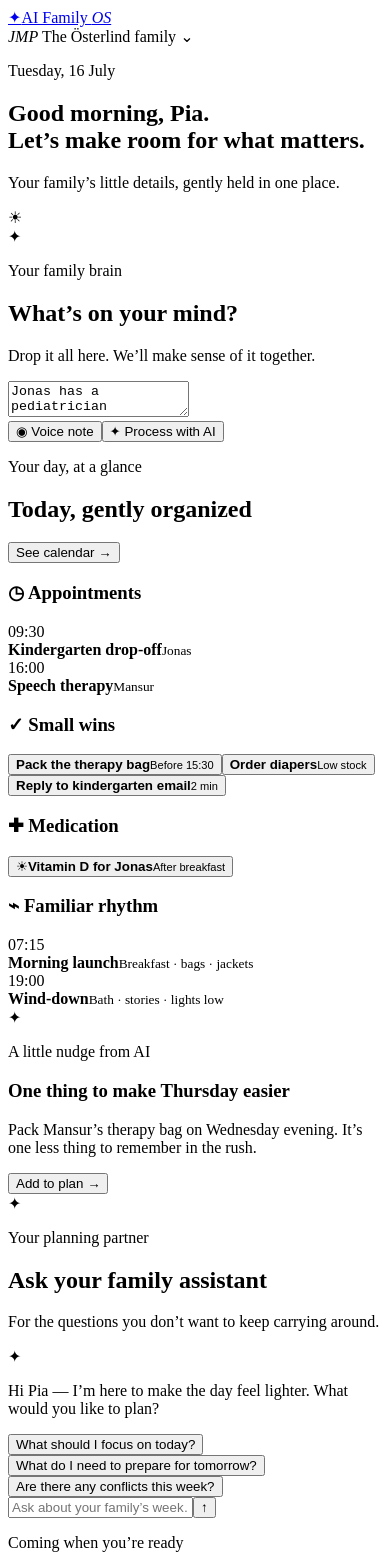
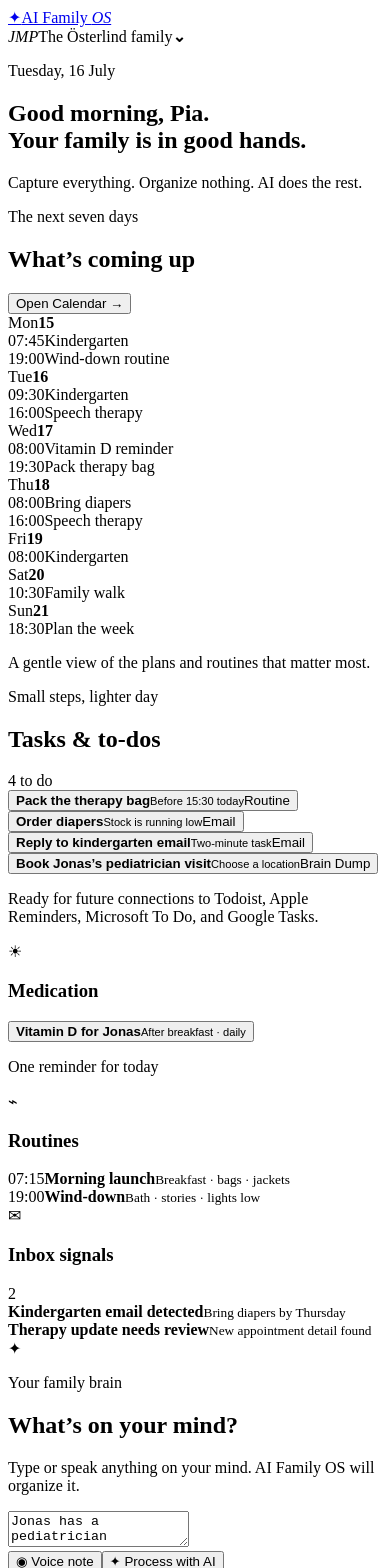
Before and after one commit to piaoesterlind/ai-family-os, a React (Vite) app: page / in a window 390 px wide. Shown: the top 1568 px of the page. Built offline with nearby package versions, Linux system fonts and the light colour scheme; the HTML template or start-up script is replaced by a standard one.

Commit message:
Improve mobile-first family dashboard

```diff
--- a/src/App.jsx
+++ b/src/App.jsx
@@ -2,64 +2,48 @@ import { useState } from 'react'
 
 const initialDump = `Jonas has a pediatrician appointment next Tuesday at 10. Remind me to bring diapers to kindergarten on Thursday. Mansur has speech therapy every Thursday afternoon. Jonas needs Vitamin D after breakfast. We should pack the therapy bag the night before.`
 
+const week = [
+  { day: 'Mon', date: '15', events: [{ time: '07:45', label: 'Kindergarten', tone: 'teal' }, { time: '19:00', label: 'Wind-down routine', tone: 'sand' }] },
+  { day: 'Tue', date: '16', current: true, events: [{ time: '09:30', label: 'Kindergarten', tone: 'teal' }, { time: '16:00', label: 'Speech therapy', tone: 'lilac' }] },
+  { day: 'Wed', date: '17', events: [{ time: '08:00', label: 'Vitamin D reminder', tone: 'sun' }, { time: '19:30', label: 'Pack therapy bag', tone: 'coral' }] },
+  { day: 'Thu', date: '18', events: [{ time: '08:00', label: 'Bring diapers', tone: 'coral' }, { time: '16:00', label: 'Speech therapy', tone: 'lilac' }] },
+  { day: 'Fri', date: '19', events: [{ time: '08:00', label: 'Kindergarten', tone: 'teal' }] },
+  { day: 'Sat', date: '20', events: [{ time: '10:30', label: 'Family walk', tone: 'sand' }] },
+  { day: 'Sun', date: '21', events: [{ time: '18:30', label: 'Plan the week', tone: 'teal' }] },
+]
+
 const extractedItems = {
-  Appointments: [
-    { title: 'Pediatrician — Jonas', detail: 'Tuesday · 10:00', icon: '🩺' },
-    { title: 'Speech therapy — Mansur', detail: 'Every Thursday · afternoon', icon: '💬' },
-  ],
-  Tasks: [
-    { title: 'Bring diapers to kindergarten', detail: 'Thursday', icon: '🧷' },
-    { title: 'Pack the therapy bag', detail: 'Wednesday evening', icon: '🎒' },
-  ],
-  Medications: [
-    { title: 'Jonas — Vitamin D', detail: 'After breakfast · daily', icon: '💛' },
-  ],
-  Routines: [
-    { title: 'Therapy-bag check', detail: 'The evening before therapy', icon: '✓' },
-  ],
-  'Follow-up questions': [
-    { title: 'Which pediatrician is Jonas seeing?', detail: 'Add the location to the appointment', icon: '?' },
-  ],
+  Appointments: [{ title: 'Pediatrician — Jonas', detail: 'Tuesday · 10:00', icon: '🩺' }, { title: 'Speech therapy — Mansur', detail: 'Every Thursday · afternoon', icon: '💬' }],
+  Tasks: [{ title: 'Bring diapers to kindergarten', detail: 'Thursday', icon: '🧷' }, { title: 'Pack the therapy bag', detail: 'Wednesday evening', icon: '🎒' }],
+  Medications: [{ title: 'Jonas — Vitamin D', detail: 'After breakfast · daily', icon: '💛' }],
+  Routines: [{ title: 'Therapy-bag check', detail: 'The evening before therapy', icon: '✓' }],
+  'Follow-up questions': [{ title: 'Which pediatrician is Jonas seeing?', detail: 'Add the location to the appointment', icon: '?' }],
 }
 
-const dashboardData = {
-  appointments: [
-    { time: '09:30', title: 'Kindergarten drop-off', person: 'Jonas', tone: 'coral' },
-    { time: '16:00', title: 'Speech therapy', person: 'Mansur', tone: 'lavender' },
-  ],
-  tasks: [
-    { title: 'Pack the therapy bag', note: 'Before 15:30', done: false },
-    { title: 'Order diapers', note: 'Low stock', done: false },
-    { title: 'Reply to kindergarten email', note: '2 min', done: false },
-  ],
-  medication: { title: 'Vitamin D for Jonas', time: 'After breakfast', done: false },
-  routines: [
-    { time: '07:15', title: 'Morning launch', detail: 'Breakfast · bags · jackets' },
-    { time: '19:00', title: 'Wind-down', detail: 'Bath · stories · lights low' },
-  ],
-}
+const initialTasks = [
+  { title: 'Pack the therapy bag', note: 'Before 15:30 today', source: 'Routine', tone: 'lilac', done: false },
+  { title: 'Order diapers', note: 'Stock is running low', source: 'Email', tone: 'coral', done: false },
+  { title: 'Reply to kindergarten email', note: 'Two-minute task', source: 'Email', tone: 'sun', done: false },
+  { title: 'Book Jonas’s pediatrician visit', note: 'Choose a location', source: 'Brain Dump', tone: 'teal', done: false },
+]
 
 const assistantAnswers = {
   'What should I focus on today?': 'Start with the therapy bag before 15:30. Then your two small tasks can fit into a calm 15-minute window after dinner.',
   'What do I need to prepare for tomorrow?': 'Tomorrow is light. The helpful prep is to check the diaper supply tonight and keep Jonas’s Vitamin D by the breakfast table.',
   'Are there any conflicts this week?': 'No conflicts found in this demo. Thursday has both kindergarten errands and speech therapy, so I would prepare the therapy bag on Wednesday evening.',
-  'When could I schedule this task?': 'A good open moment is around 20:15 after the wind-down routine. I can suggest that slot when calendar sync is connected.',
-}
-
-function Icon({ children, className = '' }) {
-  return <span className={`icon ${className}`}>{children}</span>
 }
 
 function SectionHeading({ eyebrow, title, action }) {
-  return (
-    <div className="section-heading">
-      <div>
-        {eyebrow && <p className="eyebrow">{eyebrow}</p>}
-        <h2>{title}</h2>
+  return <div className="section-heading"><div>{eyebrow && <p className="eyebrow">{eyebrow}</p>}<h2>{title}</h2></div>{action}</div>
+}
+
+function WeekCalendar({ expanded = false }) {
+  return <div className={expanded ? 'calendar-grid expanded' : 'calendar-grid'}>
+    {week.map((day) => <article className={`day-card ${day.current ? 'today' : ''}`} key={day.date}>
+      <header><span>{day.day}</span><strong>{day.date}</strong></header>
+      <div className="day-events">{day.events.map((event) => <div className={`calendar-event ${event.tone}`} key={event.label}><time>{event.time}</time><span>{event.label}</span></div>)}</div>
+    </article>)}
   </div>
-      {action}
-    </div>
-  )
 }
 
 function App() {
@@ -67,138 +51,76 @@ function App() {
   const [processed, setProcessed] = useState(false)
   const [processing, setProcessing] = useState(false)
   const [listening, setListening] = useState(false)
-  const [tasks, setTasks] = useState(dashboardData.tasks)
+  const [calendarOpen, setCalendarOpen] = useState(false)
+  const [tasks, setTasks] = useState(initialTasks)
   const [medicationDone, setMedicationDone] = useState(false)
   const [question, setQuestion] = useState('')
-  const [chat, setChat] = useState([
-    { role: 'assistant', text: 'Hi Pia — I’m here to make the day feel lighter. What would you like to plan?' },
-  ])
+  const [chat, setChat] = useState([{ role: 'assistant', text: 'Hi Pia — I’m here to make the day feel lighter. What would you like to plan?' }])
 
   const processDump = () => {
     if (!brainDump.trim()) return
     setProcessing(true)
-    setTimeout(() => {
-      setProcessing(false)
-      setProcessed(true)
-    }, 650)
-  }
-
-  const toggleVoice = () => {
-    setListening((value) => !value)
+    setTimeout(() => { setProcessing(false); setProcessed(true) }, 650)
   }
 
   const askAssistant = (prompt) => {
     const cleaned = prompt.trim()
     if (!cleaned) return
-    const answer = assistantAnswers[cleaned] || 'I’ve added that thought to our planning view. In a connected version, I would look across your calendar and family routines for the best next step.'
+    const answer = assistantAnswers[cleaned] || 'I’ve added that thought to our planning view. In a connected version, I would check family routines and calendars for the best next step.'
     setChat((messages) => [...messages, { role: 'user', text: cleaned }, { role: 'assistant', text: answer }])
     setQuestion('')
   }
 
-  const toggleTask = (index) => {
-    setTasks((items) => items.map((item, itemIndex) => itemIndex === index ? { ...item, done: !item.done } : item))
-  }
-
-  return (
-    <main>
+  return <main>
     <nav className="topbar">
-        <a className="brand" href="#top" aria-label="AI Family OS home">
-          <span className="brand-mark">✦</span>
-          <span>AI Family <em>OS</em></span>
-        </a>
-        <div className="family-chip"><span className="avatar-stack"><i>J</i><i>M</i><i>P</i></span> The Österlind family <span className="chevron">⌄</span></div>
+      <a className="brand" href="#top" aria-label="AI Family OS home"><span className="brand-mark">✦</span><span>AI Family <em>OS</em></span></a>
+      <div className="family-chip"><span className="avatar-stack"><i>J</i><i>M</i><i>P</i></span><span>The Österlind family</span><b>⌄</b></div>
     </nav>
 
     <section id="top" className="hero">
-        <div>
       <p className="eyebrow">Tuesday, 16 July</p>
-          <h1>Good morning, Pia.<br /><span>Let’s make room for what matters.</span></h1>
-          <p className="hero-copy">Your family’s little details, gently held in one place.</p>
+      <h1>Good morning, Pia.<br /><span>Your family is in good hands.</span></h1>
+      <p className="tagline">Capture everything. Organize nothing. AI does the rest.</p>
+    </section>
+
+    <section className="calendar-section" aria-labelledby="calendar-title">
+      <SectionHeading eyebrow="The next seven days" title="What’s coming up" action={<button className="outline-button" type="button" onClick={() => setCalendarOpen(true)}>Open Calendar <span>→</span></button>} />
+      <WeekCalendar />
+      <p className="calendar-note">A gentle view of the plans and routines that matter most.</p>
+    </section>
+
+    <section className="tasks-section" aria-labelledby="tasks-title">
+      <SectionHeading eyebrow="Small steps, lighter day" title="Tasks & to-dos" action={<span className="count-pill">{tasks.filter((task) => !task.done).length} to do</span>} />
+      <div className="task-list">
+        {tasks.map((task, index) => <button className={`task-row ${task.done ? 'complete' : ''}`} onClick={() => setTasks((items) => items.map((item, itemIndex) => itemIndex === index ? { ...item, done: !item.done } : item))} type="button" key={task.title}>
+          <span className="check">{task.done && '✓'}</span><span className="task-copy"><strong>{task.title}</strong><small>{task.note}</small></span><span className={`source-badge ${task.tone}`}>{task.source}</span>
+        </button>)}
       </div>
-        <div className="hero-orb" aria-hidden="true"><span>☀</span></div>
+      <p className="connection-note">Ready for future connections to Todoist, Apple Reminders, Microsoft To Do, and Google Tasks.</p>
+    </section>
+
+    <section className="signals-section" aria-label="Family signals">
+      <article className="overview-card medication-card"><div className="card-heading"><span className="mini-icon sun">☀</span><h3>Medication</h3></div><button className={`medicine-row ${medicationDone ? 'complete' : ''}`} onClick={() => setMedicationDone((done) => !done)} type="button"><span className="check">{medicationDone && '✓'}</span><span><strong>Vitamin D for Jonas</strong><small>After breakfast · daily</small></span></button><p>One reminder for today</p></article>
+      <article className="overview-card"><div className="card-heading"><span className="mini-icon teal">⌁</span><h3>Routines</h3></div><div className="routine-row"><time>07:15</time><span><strong>Morning launch</strong><small>Breakfast · bags · jackets</small></span></div><div className="routine-row"><time>19:00</time><span><strong>Wind-down</strong><small>Bath · stories · lights low</small></span></div></article>
+      <article className="overview-card inbox-card"><div className="card-heading"><span className="mini-icon coral">✉</span><h3>Inbox signals</h3><span className="signal-count">2</span></div><div className="signal"><strong>Kindergarten email detected</strong><small>Bring diapers by Thursday</small></div><div className="signal"><strong>Therapy update needs review</strong><small>New appointment detail found</small></div></article>
     </section>
 
     <section className="brain-dump card" aria-labelledby="dump-title">
-        <div className="brain-dump-intro">
-          <div className="soft-icon teal">✦</div>
-          <div>
-            <p className="eyebrow">Your family brain</p>
-            <h2 id="dump-title">What’s on your mind?</h2>
-            <p>Drop it all here. We’ll make sense of it together.</p>
-          </div>
-        </div>
-        <div className={`input-shell ${listening ? 'listening' : ''}`}>
-          <textarea value={brainDump} onChange={(event) => setBrainDump(event.target.value)} placeholder="Appointments, reminders, tiny worries…" aria-label="Brain dump" />
-          <div className="input-actions">
-            <button className={`voice-button ${listening ? 'active' : ''}`} onClick={toggleVoice} type="button" aria-pressed={listening}>
-              <Icon>◉</Icon> {listening ? 'Listening…' : 'Voice note'}
-            </button>
-            <button className="primary-button" onClick={processDump} type="button" disabled={processing}>
-              <Icon>✦</Icon> {processing ? 'Finding the threads…' : 'Process with AI'}
-            </button>
-          </div>
-        </div>
+      <div className="brain-dump-intro"><div className="soft-icon teal">✦</div><div><p className="eyebrow">Your family brain</p><h2 id="dump-title">What’s on your mind?</h2><p>Type or speak anything on your mind. AI Family OS will organize it.</p></div></div>
+      <div className={`input-shell ${listening ? 'listening' : ''}`}><textarea value={brainDump} onChange={(event) => setBrainDump(event.target.value)} placeholder="Appointments, reminders, tiny worries…" aria-label="Brain dump" /><div className="input-actions"><button className={`voice-button ${listening ? 'active' : ''}`} onClick={() => setListening((value) => !value)} type="button" aria-pressed={listening}>◉ {listening ? 'Listening…' : 'Voice note'}</button><button className="primary-button" onClick={processDump} type="button" disabled={processing}>✦ {processing ? 'Finding the threads…' : 'Process with AI'}</button></div></div>
       {listening && <p className="voice-hint"><span className="pulse-dot" /> Voice input is a demo concept — your thoughts are safe here.</p>}
     </section>
 
-      {processed && <section className="ai-result" aria-labelledby="result-title">
-        <SectionHeading eyebrow="A calmer view" title="Here’s what I found" action={<span className="ai-badge">✦ Mock AI processing</span>} />
-        <div className="extracted-grid">
-          {Object.entries(extractedItems).map(([category, items]) => (
-            <article className="extract-card" key={category}>
-              <h3>{category}<span>{items.length}</span></h3>
-              <ul>
-                {items.map((item) => <li key={item.title}><Icon>{item.icon}</Icon><div><strong>{item.title}</strong><small>{item.detail}</small></div></li>)}
-              </ul>
-            </article>
-          ))}
-        </div>
-      </section>}
+    {processed && <section className="ai-result" aria-labelledby="result-title"><SectionHeading eyebrow="A calmer view" title="Here’s what I found" action={<span className="ai-badge">✦ Mock AI processing</span>} /><div className="extracted-grid">{Object.entries(extractedItems).map(([category, items]) => <article className="extract-card" key={category}><h3>{category}<span>{items.length}</span></h3><ul>{items.map((item) => <li key={item.title}><span className="item-icon">{item.icon}</span><div><strong>{item.title}</strong><small>{item.detail}</small></div></li>)}</ul></article>)}</div></section>}
 
-      <section className="today-section" aria-labelledby="today-title">
-        <SectionHeading eyebrow="Your day, at a glance" title="Today, gently organized" action={<button className="link-button" type="button">See calendar <span>→</span></button>} />
-        <div className="today-grid">
-          <article className="today-card appointments-card">
-            <h3><Icon>◷</Icon> Appointments</h3>
-            {dashboardData.appointments.map((item) => <div className="appointment-row" key={item.title}><time>{item.time}</time><span className={`time-line ${item.tone}`} /><div><strong>{item.title}</strong><small>{item.person}</small></div></div>)}
-          </article>
-          <article className="today-card tasks-card">
-            <h3><Icon>✓</Icon> Small wins</h3>
-            {tasks.map((task, index) => <button className={`task-row ${task.done ? 'complete' : ''}`} onClick={() => toggleTask(index)} type="button" key={task.title}><span className="check">{task.done && '✓'}</span><span><strong>{task.title}</strong><small>{task.note}</small></span></button>)}
-          </article>
-          <article className="today-card medication-card">
-            <h3><Icon>✚</Icon> Medication</h3>
-            <button className={`medicine-row ${medicationDone ? 'complete' : ''}`} onClick={() => setMedicationDone((done) => !done)} type="button"><span className="medicine-icon">☀</span><span><strong>{dashboardData.medication.title}</strong><small>{dashboardData.medication.time}</small></span><span className="check">{medicationDone && '✓'}</span></button>
-          </article>
-          <article className="today-card routines-card">
-            <h3><Icon>⌁</Icon> Familiar rhythm</h3>
-            {dashboardData.routines.map((routine) => <div className="routine-row" key={routine.time}><time>{routine.time}</time><div><strong>{routine.title}</strong><small>{routine.detail}</small></div></div>)}
-          </article>
-        </div>
-        <aside className="suggestion-card"><div className="soft-icon butter">✦</div><div><p className="eyebrow">A little nudge from AI</p><h3>One thing to make Thursday easier</h3><p>Pack Mansur’s therapy bag on Wednesday evening. It’s one less thing to remember in the rush.</p></div><button type="button" onClick={() => setTasks((items) => [{ title: 'Pack Mansur’s therapy bag', note: 'Wednesday evening', done: false }, ...items])}>Add to plan <span>→</span></button></aside>
-      </section>
+    <section className="assistant-section card" aria-labelledby="assistant-title"><div className="assistant-intro"><div className="assistant-face">✦</div><div><p className="eyebrow">Your planning partner</p><h2 id="assistant-title">Ask your family assistant</h2><p>For the questions you don’t want to keep carrying around.</p></div></div><div className="chat-window" aria-live="polite">{chat.map((message, index) => <div className={`message ${message.role}`} key={`${message.text}-${index}`}>{message.role === 'assistant' && <span className="mini-assistant">✦</span>}<p>{message.text}</p></div>)}</div><div className="prompt-row">{Object.keys(assistantAnswers).map((prompt) => <button type="button" key={prompt} onClick={() => askAssistant(prompt)}>{prompt}</button>)}</div><form className="chat-input" onSubmit={(event) => { event.preventDefault(); askAssistant(question) }}><input value={question} onChange={(event) => setQuestion(event.target.value)} placeholder="Ask about your family’s week…" aria-label="Ask the family assistant" /><button type="submit" aria-label="Send question">↑</button></form></section>
 
-      <section className="assistant-section card" aria-labelledby="assistant-title">
-        <div className="assistant-intro"><div className="assistant-face">✦</div><div><p className="eyebrow">Your planning partner</p><h2 id="assistant-title">Ask your family assistant</h2><p>For the questions you don’t want to keep carrying around.</p></div></div>
-        <div className="chat-window" aria-live="polite">
-          {chat.map((message, index) => <div className={`message ${message.role}`} key={`${message.text}-${index}`}>{message.role === 'assistant' && <span className="mini-assistant">✦</span>}<p>{message.text}</p></div>)}
-        </div>
-        <div className="prompt-row">
-          {Object.keys(assistantAnswers).slice(0, 3).map((prompt) => <button type="button" key={prompt} onClick={() => askAssistant(prompt)}>{prompt}</button>)}
-        </div>
-        <form className="chat-input" onSubmit={(event) => { event.preventDefault(); askAssistant(question) }}><input value={question} onChange={(event) => setQuestion(event.target.value)} placeholder="Ask about your family’s week…" aria-label="Ask the family assistant" /><button type="submit" aria-label="Send question">↑</button></form>
-      </section>
+    <section className="integrations" aria-labelledby="integrations-title"><SectionHeading eyebrow="Coming when you’re ready" title="Works with the tools you already use" /><div className="integration-grid">{[['31', 'Google Calendar'], ['◐', 'Apple Calendar'], ['O', 'Outlook Calendar'], ['M', 'Gmail'], ['✓', 'Todoist'], ['◌', 'Apple Reminders'], ['□', 'Microsoft To Do'], ['◉', 'Voice input']].map(([symbol, name]) => <article className="integration-card" key={name}><span className="integration-logo">{symbol}</span><h3>{name}</h3><small>Planned</small></article>)}</div></section>
 
-      <section className="integrations" aria-labelledby="integrations-title">
-        <SectionHeading eyebrow="Coming when you’re ready" title="Works with the tools you already use" />
-        <div className="integration-grid">
-          {[['31', 'Google Calendar', 'Bring your plans together'], ['◐', 'Apple Calendar', 'No second calendar to manage'], ['O', 'Outlook Calendar', 'Keep work and family in view'], ['M', 'Gmail', 'Turn messages into next steps'], ['◉', 'Voice input', 'Capture a thought hands-free']].map(([symbol, name, copy]) => <article className="integration-card" key={name}><span className="integration-logo">{symbol}</span><div><h3>{name}</h3><p>{copy}</p></div><small>Planned</small></article>)}
-        </div>
-      </section>
+    {calendarOpen && <div className="modal-backdrop" role="presentation" onClick={() => setCalendarOpen(false)}><section className="calendar-modal" role="dialog" aria-modal="true" aria-labelledby="month-title" onClick={(event) => event.stopPropagation()}><button className="close-button" type="button" onClick={() => setCalendarOpen(false)} aria-label="Close calendar">×</button><p className="eyebrow">Calendar preview</p><h2 id="month-title">July 2026</h2><p>This is a demo of your future shared family calendar.</p><WeekCalendar expanded /><button className="primary-button full-width" type="button" onClick={() => setCalendarOpen(false)}>Back to overview</button></section></div>}
 
     <footer><span className="brand-mark">✦</span> AI Family OS <i>Capture everything. Organize nothing. AI does the rest.</i></footer>
   </main>
-  )
 }
 
 export default App
```
Lines whose indentation alone changed are shown as unchanged.
